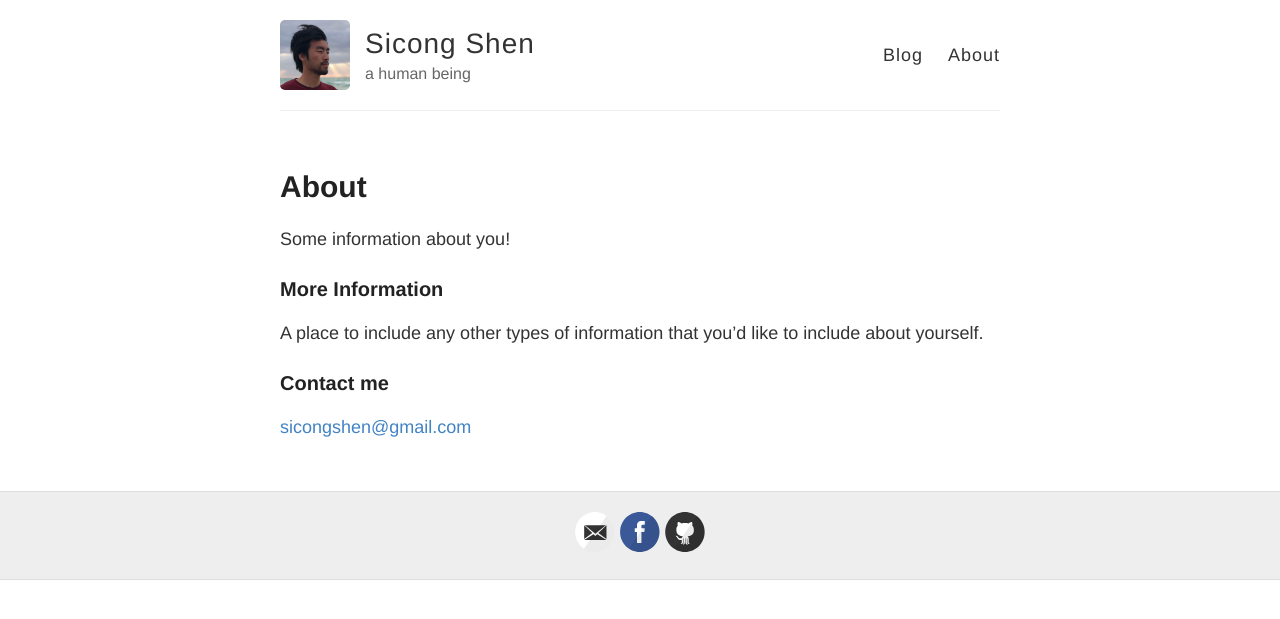
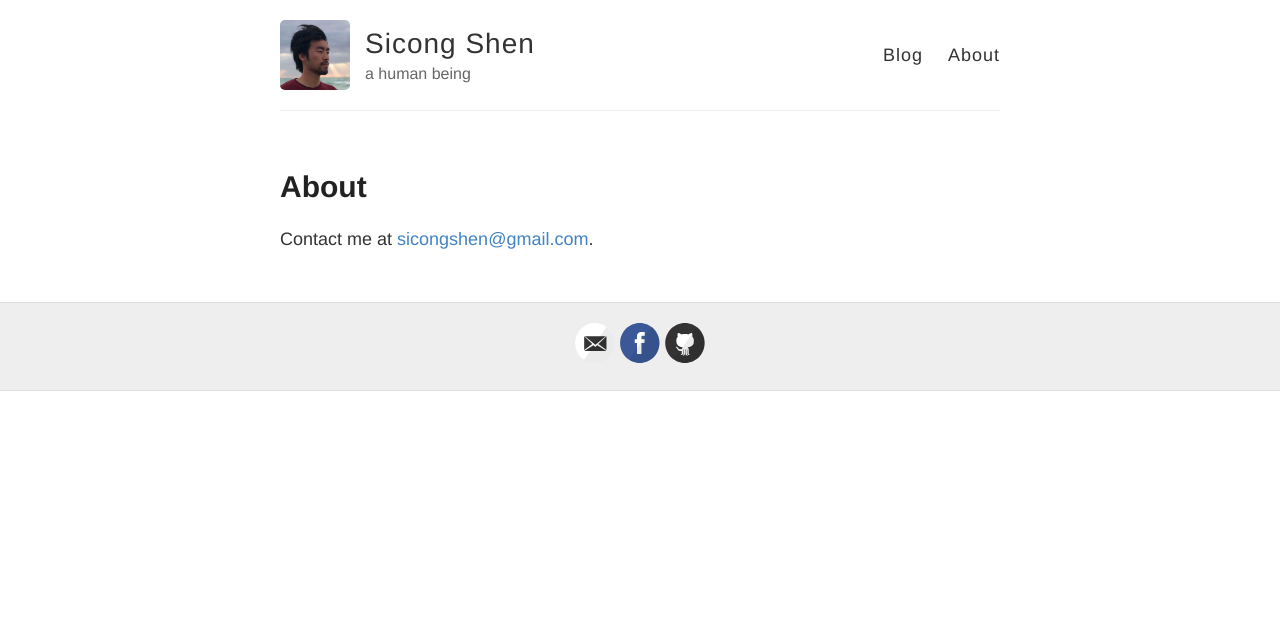
Before and after one commit to sicongshen/sicongshen.com, a Jekyll site: the page built from about.md, in a window 1280 px wide. Shown: the top 619 px of the page. Built offline with Jekyll 4.4.1, drawn with Linux system fonts in a browser that asks for light colours.

Commit message:
more playing around

```diff
--- a/about.md
+++ b/about.md
@@ -4,12 +4,4 @@ title: About
 permalink: /about/
 ---
 
-Some information about you!
-
-### More Information
-
-A place to include any other types of information that you'd like to include about yourself.
-
-### Contact me
-
-[sicongshen@gmail.com](mailto:sicongshen@gmail.com)
+Contact me at [sicongshen@gmail.com](mailto:sicongshen@gmail.com).
```
Also changed, not shown: _posts/2014-3-3-Hello-World.md (deleted, +0 -10 lines), _posts/2018-7-15-first-post.md (added, +6 -0 lines).
